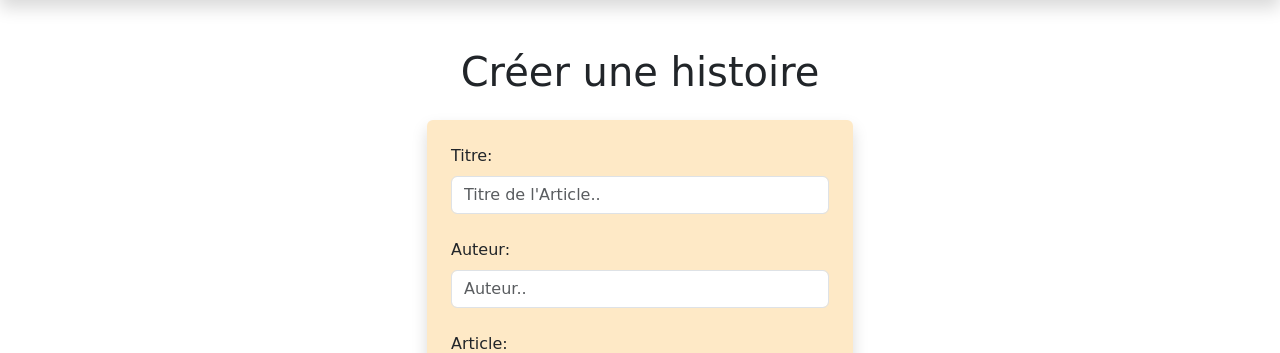
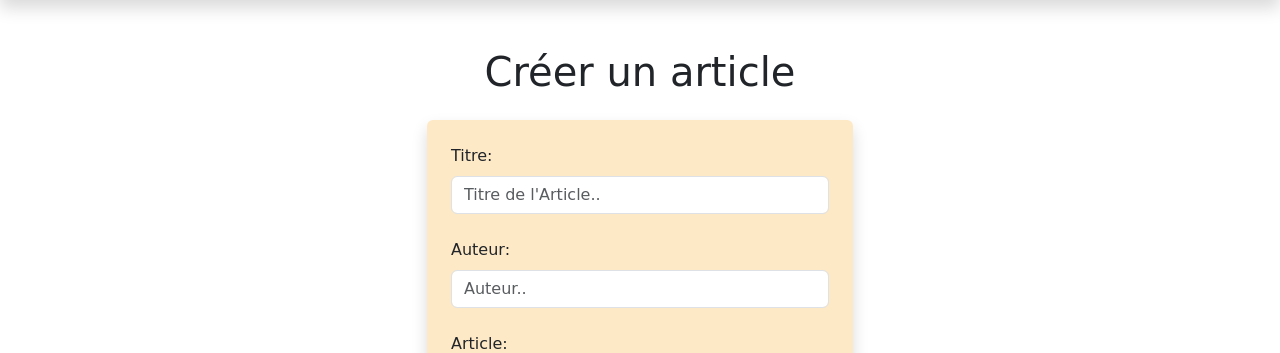
Before and after one commit to B-Ethan07/Educ-easy, a PHP site: page /create.php in a window 1280 px wide. Shown: the part 90-443 px from the top of the page. Run offline with PHP 8.4, Linux system fonts and the light colour scheme; the visitor is signed in with stand-in values (Sample User, id 1); some web fonts are replaced.

Commit message:
change create

```diff
--- a/create.php
+++ b/create.php
@@ -134,7 +134,7 @@ if ($_SERVER['REQUEST_METHOD'] === 'POST') {
       </div>
     </nav>
     <main class="container mt-5 mb-5" style="max-width: 450px;">
-  <h1 style= "text-align: center" class="text-center mb-4">Créer une histoire</h1>
+  <h1 style= "text-align: center" class="text-center mb-4">Créer un article</h1>
         <form method="POST" action="create.php" class="shadow p-4 rounded" enctype="multipart/form-data" class="mx-auto w-100" style="background-color:
 #fee9c6;">
 
```
